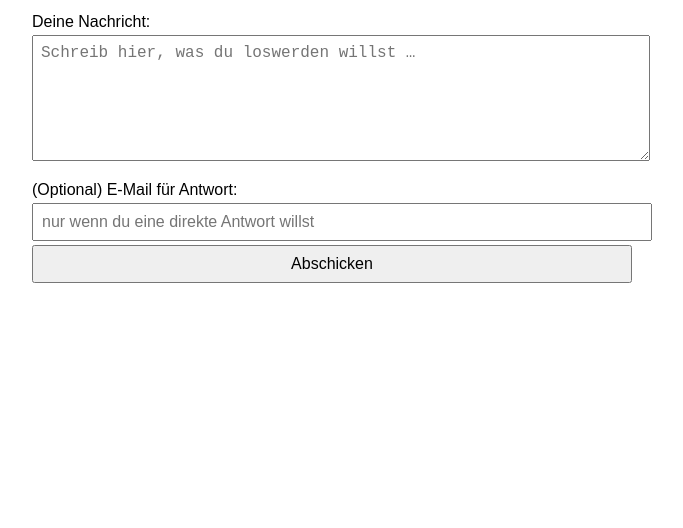
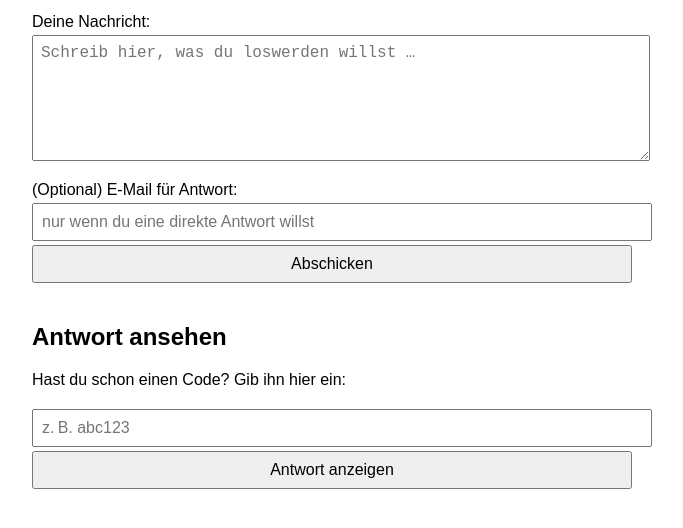
Before and after one commit to Beichte/confess-and-support, a plain HTML site: page index.html in a window 1280 px wide. Shown: the part 190-718 px from the top of the page, without its empty margins (308-991 px from the left). Drawn offline with Linux system fonts and the light colour scheme.

Commit message:
Add files via upload

```diff
--- a/index.html
+++ b/index.html
@@ -3,14 +3,15 @@
 <html lang="de">
 <head>
     <meta charset="UTF-8">
+    <title>confess.reply</title>
     <meta name="viewport" content="width=device-width, initial-scale=1.0">
-    <title>confess.reply</title>
     <style>
         body { font-family: sans-serif; max-width: 600px; margin: 2rem auto; padding: 1rem; }
         label { display: block; margin-top: 1rem; }
         input, select, textarea, button {
             width: 100%; margin-top: 0.25rem; padding: 0.5rem; font-size: 1rem;
         }
+        .section { margin-top: 2.5rem; }
     </style>
 </head>
 <body>
@@ -32,7 +33,17 @@
         </label>
         <button type="submit">Abschicken</button>
     </form>
+
     <p id="response" style="margin-top:2rem;"></p>
+
+    <div class="section">
+        <h2>Antwort ansehen</h2>
+        <p>Hast du schon einen Code? Gib ihn hier ein:</p>
+        <form onsubmit="event.preventDefault(); goToAnswer();">
+            <input type="text" id="codeInput" placeholder="z. B. abc123" required>
+            <button type="submit">Antwort anzeigen</button>
+        </form>
+    </div>
 
     <script>
         function generateCode(length = 6) {
@@ -51,7 +62,6 @@
             const category = form.category.value;
             const message = form.message.value;
             const email = form.email.value;
-
             const timestamp = new Date().toISOString();
 
             const data = {
@@ -63,8 +73,7 @@
                 Zeitstempel: timestamp
             };
 
-            // Hier kommt später die Google Apps Script URL rein
-            const scriptURL = "https://script.google.com/macros/s/AKfycbyPp1Nl3_Aj7q5ZthBkvkKxvorwL-cwPnrBvLHXs77PR3rXCxqpEXeYYfgccCiTl30Y9w/exec";
+            const scriptURL = "https://script.google.com/macros/s/YOUR_SCRIPT_ID/exec";
             try {
                 await fetch(scriptURL, {
                     method: 'POST',
@@ -80,6 +89,13 @@
                 document.getElementById('response').textContent = 'Fehler beim Absenden. Bitte später erneut versuchen.';
             }
         });
+
+        function goToAnswer() {
+            const code = document.getElementById('codeInput').value.trim();
+            if (code) {
+                window.location.href = `/antwort/${code}`;
+            }
+        }
     </script>
 </body>
 </html>
```
